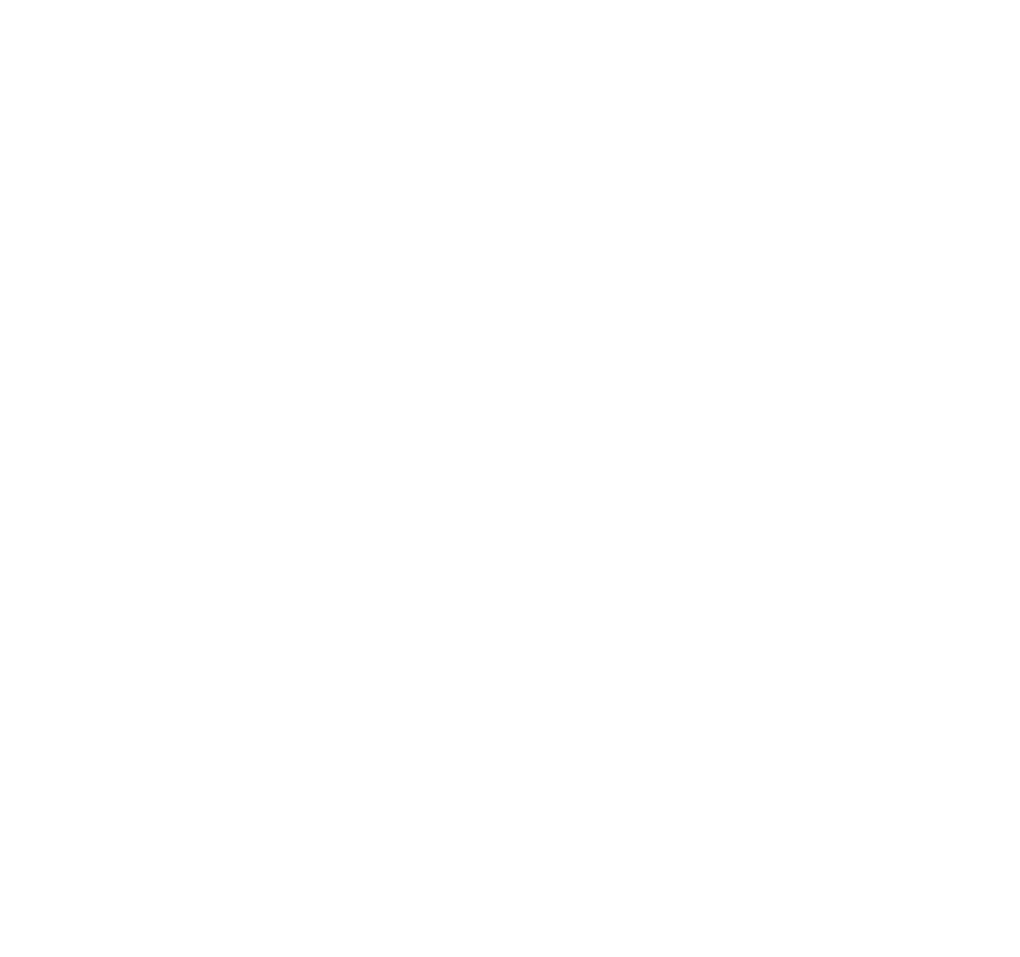
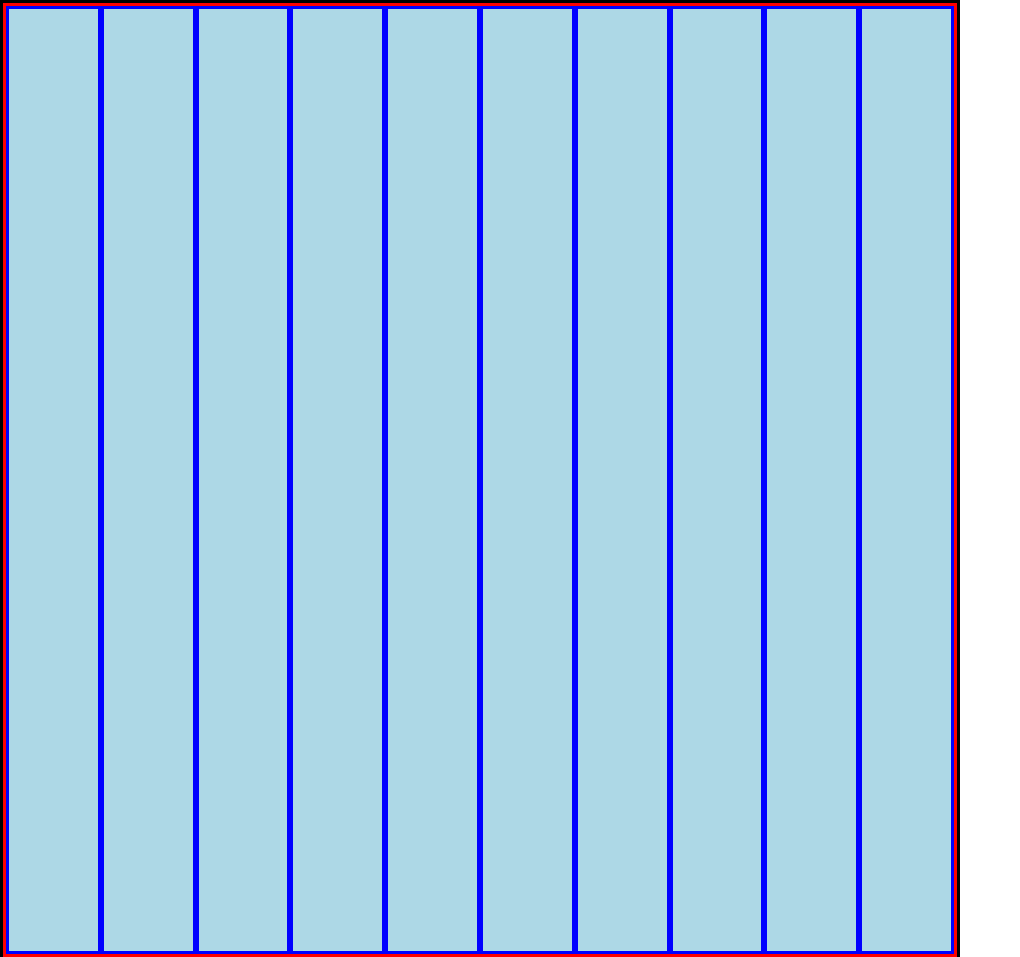
Before and after one commit to hamza-m1/odin-etch-a-sketch, a plain HTML site: page index.html in a window 1280 px wide. Shown: the top 957 px of the page, without its empty margins (0-1020 px from the left). Before the commit the page ends 800 px from the top, so only its background shows below. Drawn offline with Linux system fonts and the light colour scheme.

Commit message:
Add create-row function

```diff
--- a/index.html
+++ b/index.html
@@ -3,10 +3,11 @@
 <head>
     <meta charset="UTF-8">
     <meta name="viewport" content="width=device-width, initial-scale=1.0">
-    <title>Document</title>
+    <link rel="stylesheet" href="styles.css">
+    <title>Etch-a-Sketch</title>
 </head>
 <body>
-
+    <div class="container"></div>
 
     <script src="script.js"></script>
 </body>
--- a/script.js
+++ b/script.js
@@ -0,0 +1,25 @@
+const container = document.querySelector(".container")
+
+let gridNum = 16
+
+function createRows(num) {
+    const row = document.createElement('row')
+    row.classList.add('row')
+    for (let i = 0; i < num; i++) {
+        const square = document.createElement('div')
+        square.classList.add('square')
+        row.appendChild(square)
+    }
+    container.appendChild(row)
+}
+
+createRows(10)
+
+
+
+
+// get amount of rows
+// for loop to create divs for amount of rows
+// then you can add divs to each row
+
+// flexbot to make them fill out the space evenly
--- /dev/null
+++ b/styles.css
@@ -0,0 +1,27 @@
+* {
+    box-sizing: border-box;
+    margin: 0px;
+}
+
+
+.container {
+    border: solid black;
+    width: 960px;
+    height: 960px;
+    display: flex;
+    flex-direction: column;
+}
+
+.row {
+    display: flex;
+    background: lightcoral;
+    flex: auto;
+    border: solid red;
+}
+
+.square {
+    border: solid blue;
+    width: 10px;
+    background: lightblue;
+    flex: auto;
+}
```
